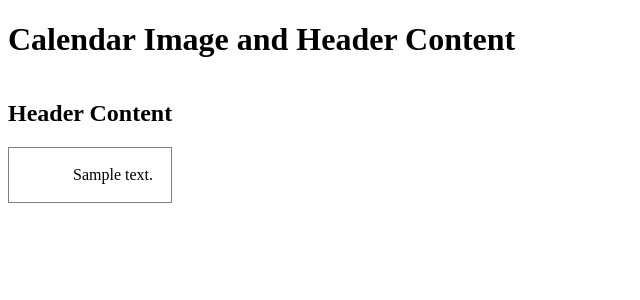
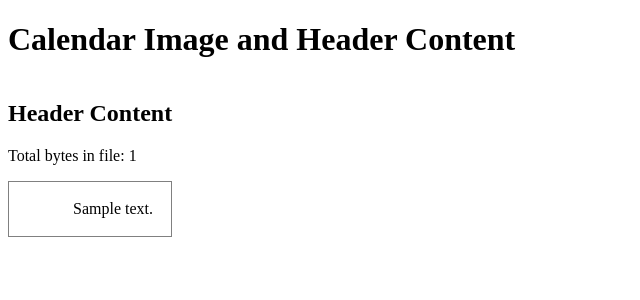
Before and after one commit to SeanStew/InkyServer, a Flask app: template templates/calendar.html in a window 1280 px wide. Shown: the top 300 px of the page, without its empty margins (0-640 px from the left). Run offline with Flask 3, Linux system fonts and the light colour scheme; the template is opened without the code that fills it: most values are stand-ins (such as "Sample title", 1, 10 or a date in 2020).

Commit message:
show image and header values

```diff
--- a/app.py
+++ b/app.py
@@ -60,6 +60,7 @@ def showImage():
             # Read the content of calendar.h
             with open(header_file_path, "r") as f:
                 header_content = f.read()
+                header_byte_count = os.path.getsize(header_file_path)
 
             return render_template(
                 "calendar.html",
@@ -67,6 +68,7 @@ def showImage():
                 image_width=image_width,
                 image_height=image_height,
                 header_content=header_content,
+                header_byte_count = header_byte_count
             )
         except Exception as e:
             print(f"Error displaying calendar image/header: {e}")
--- a/templates/calendar.html
+++ b/templates/calendar.html
@@ -28,12 +28,14 @@
         <div>
             <h2>Calendar Image</h2>
             <img id="calendar-image" src="{{ url_for('static', filename=image_filename) }}" alt="Calendar Image" width="{{ image_width }}" height="{{ image_height }}">
+            <p>Width: {{ image_width }}px, Height: {{ image_height }}px</p>
         </div>
         {% endif %}
 
         {% if header_content %}
         <div>
             <h2>Header Content</h2>
+            <p>Total bytes in file: {{ header_byte_count }}</p>
             <div id="header-content-container">
                 {{ header_content }}
             </div>
```
